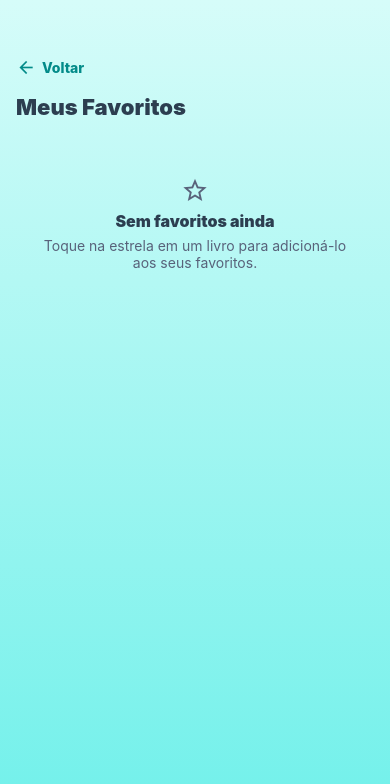
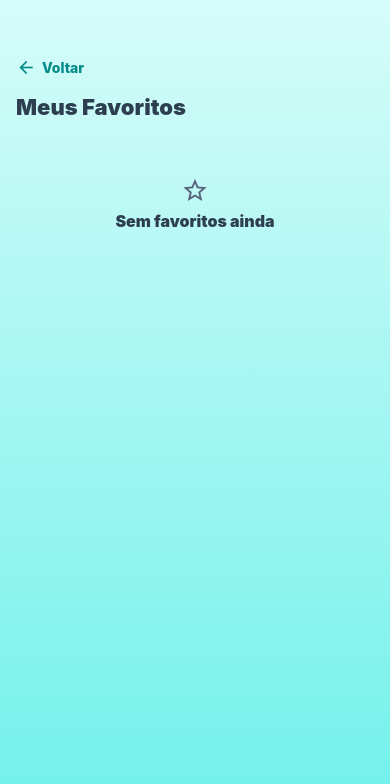
Before and after one commit to lu4nn4Gon/readOn, a React Native app: screen /LivrosFavoritos in a window 390 px wide. Shown: the top 784 px of the page. Built offline with nearby package versions, Linux system fonts and the light colour scheme.

Commit message:
Página pronta!

```diff
--- a/components/LivrosFavoritos.js
+++ b/components/LivrosFavoritos.js
@@ -157,9 +157,6 @@ export default class LivrosFavoritos extends React.Component {
     <View style={estilos.vazio}>
       <MaterialCommunityIcons name="star-outline" size={28} color={CORES.textoSuave} />
       <Text style={estilos.vazioTitulo}>Sem favoritos ainda</Text>
-      <Text style={estilos.vazioSub}>
-        Toque na estrela em um livro para adicioná-lo aos seus favoritos.
-      </Text>
     </View>
   );
 
```
